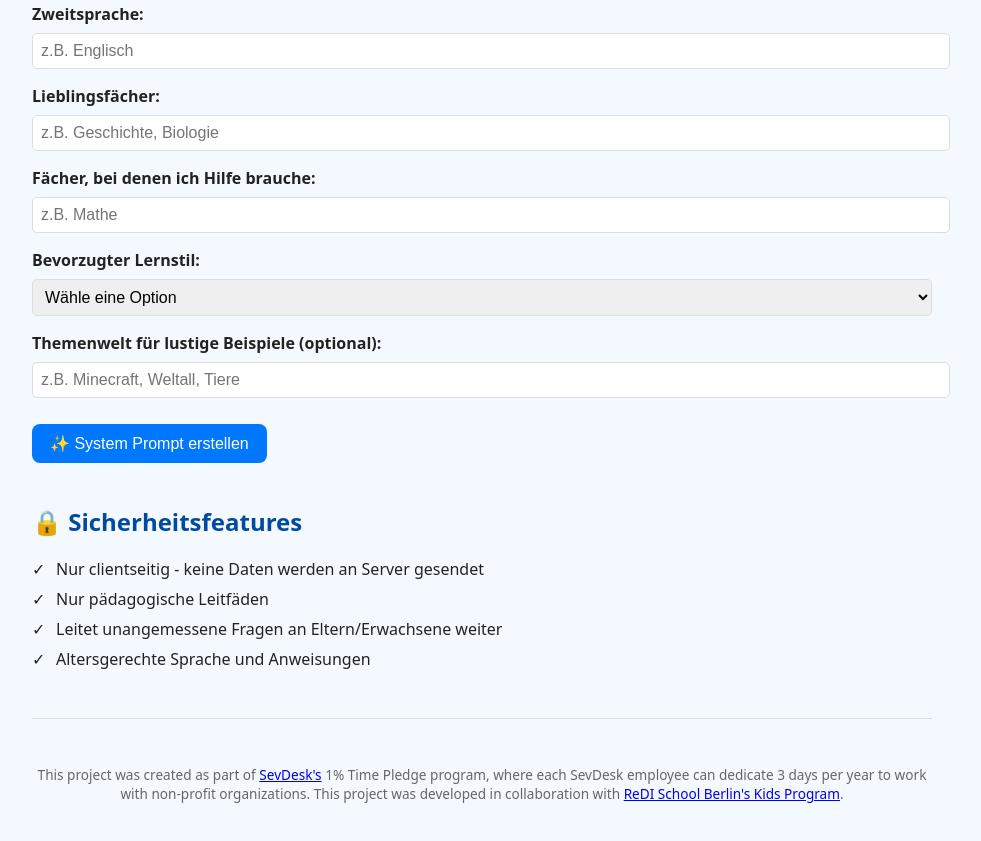
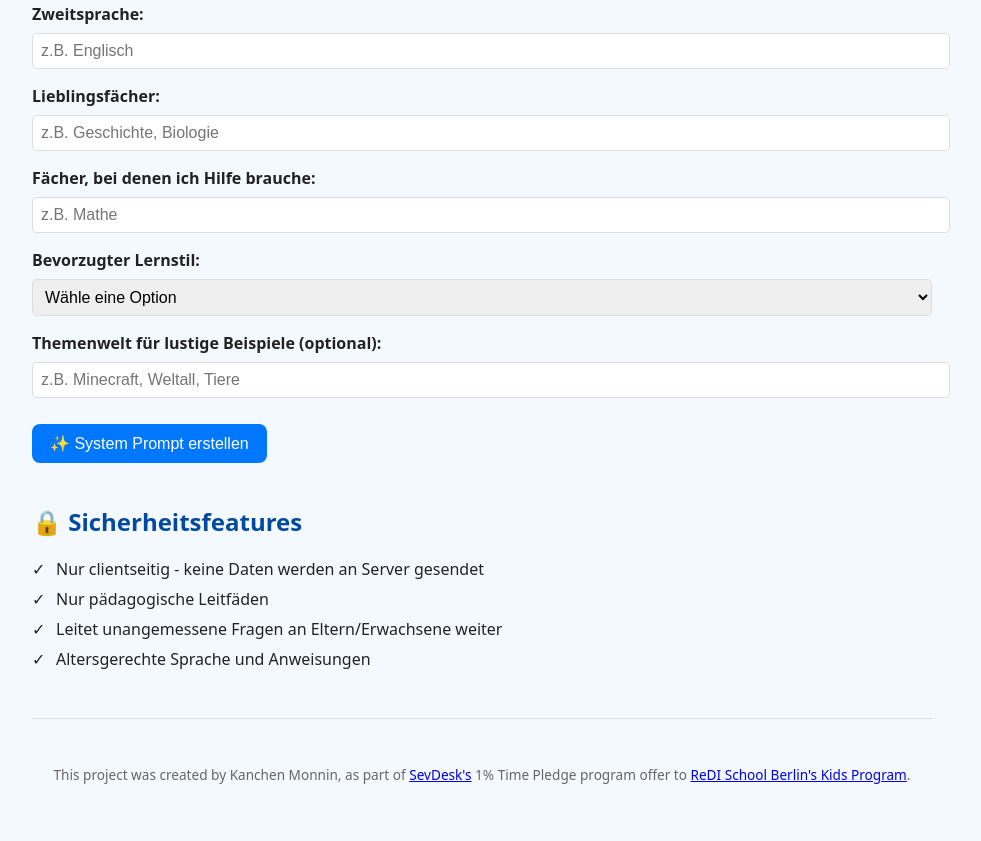
Before and after one commit to Teal-Projects/build-your-own-ai-tutor, a plain HTML site: page docs/index.html in a window 1280 px wide. Shown: the part 1778-2619 px from the top of the page, without its empty margins (158-1139 px from the left). Drawn offline with Linux system fonts and the light colour scheme.

Commit message:
feat(ai-tutor): Update footer note

```diff
--- a/docs/index.html
+++ b/docs/index.html
@@ -518,7 +518,7 @@ SCHÜLER-PERSONA (DEINE ANGABEN AUSFÜLLEN):
   </script>
 
   <footer style="margin-top: 3rem; padding-top: 2rem; border-top: 1px solid #ddd; font-size: 0.85rem; color: #666; text-align: center;">
-    <p>This project was created as part of <a href="https://sevdesk.de" target="_blank">SevDesk's</a> 1% Time Pledge program, where each SevDesk employee can dedicate 3 days per year to work with non-profit organizations. This project was developed in collaboration with <a href="https://www.redi-school.org/kids-and-teens-courses/berlin/dkp/digital-heroes-ninjas" target="_blank">ReDI School Berlin's Kids Program</a>.</p>
+    <p>This project was created by Kanchen Monnin, as part of <a href="https://sevdesk.de" target="_blank">SevDesk's</a> 1% Time Pledge program offer to <a href="https://www.redi-school.org/kids-and-teens-courses/berlin/dkp/digital-heroes-ninjas" target="_blank">ReDI School Berlin's Kids Program</a>.</p>
   </footer>
 
 </body>
```
